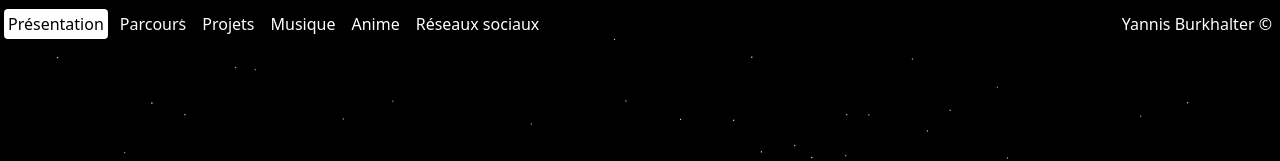
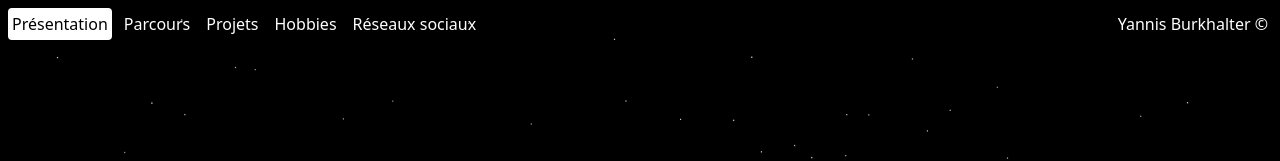
Before and after one commit to BurkhalterY/burkhaltery.github.io, a Vue app: page / in a window 1280 px wide. Shown: the top 161 px of the page. Built offline with nearby package versions, Linux system fonts and the light colour scheme.

Commit message:
Try to use Headless UI

```diff
--- a/package.json
+++ b/package.json
@@ -8,6 +8,7 @@
     "preview": "vite preview"
   },
   "dependencies": {
+    "@headlessui/vue": "^1.6.7",
     "vue": "^3.2.25",
     "vue-router": "4"
   },
--- a/src/components/Menu.vue
+++ b/src/components/Menu.vue
@@ -1,23 +1,48 @@
 <template>
-  <nav class="w-full text-white">
-    <ul>
-      <li class="sm:inline-block m-3 sm:mx-1 text-center sm:float-right">
-        <span class="p-1">Yannis Burkhalter &copy;</span>
-      </li>
-      <li v-for="item of menu" class="sm:inline-block m-3 sm:mx-1 text-center">
+  <Menu as="nav" class="w-full text-white p-1">
+    <span class="hidden md:inline-block m-1 p-1 text-center float-right">
+      Yannis Burkhalter &copy;
+    </span>
+    <template v-for="item of menu">
+      <template v-if="item.submenu">
+        <MenuButton
+          as="span"
+          class="block md:inline-block m-1 text-center p-1 rounded hover:bg-white hover:text-black"
+        >
+          <button>
+            {{ item.name }}
+          </button>
+        </MenuButton>
+        <MenuItems as="span">
+          <template v-for="subitem of item.submenu">
+            <MenuItem>
+              <router-link
+                :to="{ name: subitem.route }"
+                class="block md:inline-block m-1 text-center p-1 rounded hover:bg-white hover:text-black"
+                active-class="bg-white text-black"
+              >
+                {{ subitem.name }}
+              </router-link>
+            </MenuItem>
+          </template>
+        </MenuItems>
+      </template>
+      <MenuItem v-else>
         <router-link
           :to="{ name: item.route }"
-          class="p-1 rounded hover:bg-white hover:text-black"
+          class="block md:inline-block m-1 text-center p-1 rounded hover:bg-white hover:text-black"
           active-class="bg-white text-black"
         >
           {{ item.name }}
         </router-link>
-      </li>
-    </ul>
-  </nav>
+      </MenuItem>
+    </template>
+  </Menu>
 </template>
 
 <script setup>
+import { Menu, MenuButton, MenuItems, MenuItem } from "@headlessui/vue"
+
 const showFullMode = import.meta.env.VITE_SHOW_FULL_MODE === "true"
 const menu = [
   {
@@ -35,12 +60,17 @@ const menu = [
   ...(showFullMode
     ? [
         {
+          name: "Hobbies",
+          submenu: [
+            {
               name: "Musique",
               route: "Music",
             },
             {
               name: "Anime",
               route: "Anime",
+            },
+          ],
         },
       ]
     : []),
```
Also changed, not shown: 1 other file (tests, documents, lock files or other folders). Lines whose indentation alone changed are shown as unchanged.
